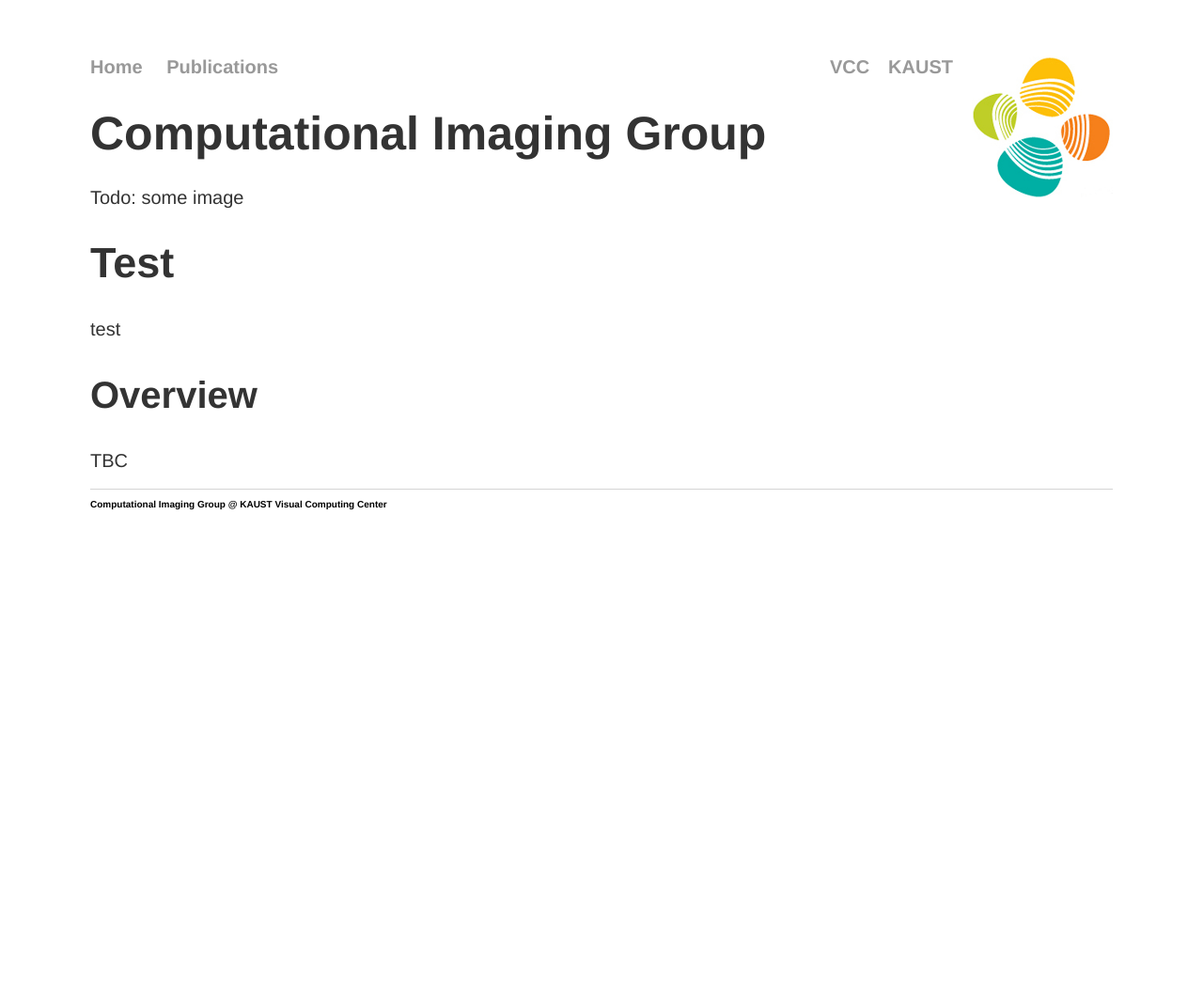
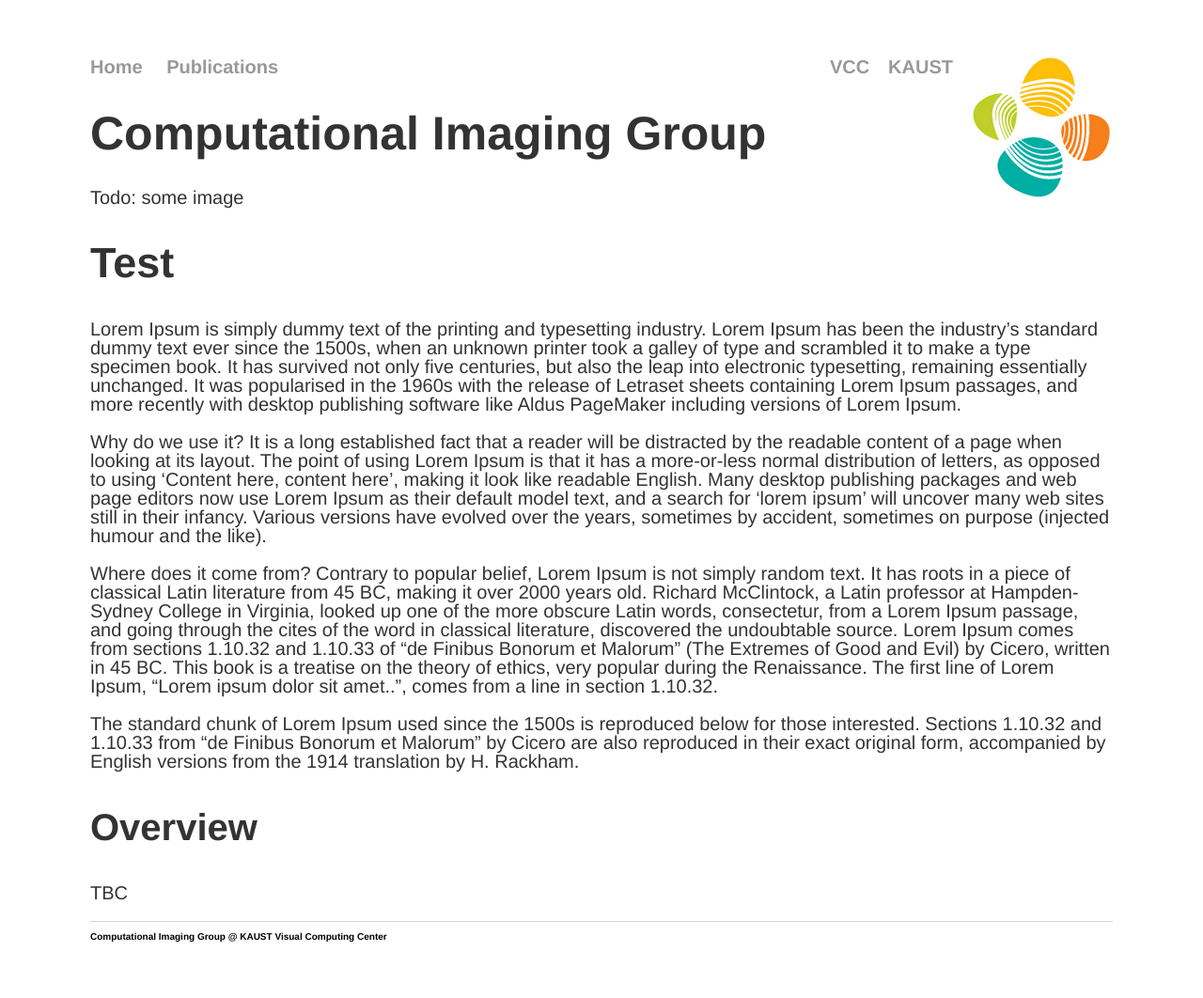
Before and after one commit to vccimaging/vccimaging.github.io, a Jekyll site: the page built from index.md, in a window 1280 px wide. Shown: the whole page at 94% size. Built offline with Jekyll 4.4.1, drawn with Linux system fonts in a browser that asks for light colours; before the commit the page ends 900 px from its top, so only the background shows below that.

Commit message:
Update index.md

```diff
--- a/index.md
+++ b/index.md
@@ -9,7 +9,15 @@
 
 ## Test
 
-test
+Lorem Ipsum is simply dummy text of the printing and typesetting industry. Lorem Ipsum has been the industry's standard dummy text ever since the 1500s, when an unknown printer took a galley of type and scrambled it to make a type specimen book. It has survived not only five centuries, but also the leap into electronic typesetting, remaining essentially unchanged. It was popularised in the 1960s with the release of Letraset sheets containing Lorem Ipsum passages, and more recently with desktop publishing software like Aldus PageMaker including versions of Lorem Ipsum.
+
+Why do we use it?
+It is a long established fact that a reader will be distracted by the readable content of a page when looking at its layout. The point of using Lorem Ipsum is that it has a more-or-less normal distribution of letters, as opposed to using 'Content here, content here', making it look like readable English. Many desktop publishing packages and web page editors now use Lorem Ipsum as their default model text, and a search for 'lorem ipsum' will uncover many web sites still in their infancy. Various versions have evolved over the years, sometimes by accident, sometimes on purpose (injected humour and the like).
+
+Where does it come from?
+Contrary to popular belief, Lorem Ipsum is not simply random text. It has roots in a piece of classical Latin literature from 45 BC, making it over 2000 years old. Richard McClintock, a Latin professor at Hampden-Sydney College in Virginia, looked up one of the more obscure Latin words, consectetur, from a Lorem Ipsum passage, and going through the cites of the word in classical literature, discovered the undoubtable source. Lorem Ipsum comes from sections 1.10.32 and 1.10.33 of "de Finibus Bonorum et Malorum" (The Extremes of Good and Evil) by Cicero, written in 45 BC. This book is a treatise on the theory of ethics, very popular during the Renaissance. The first line of Lorem Ipsum, "Lorem ipsum dolor sit amet..", comes from a line in section 1.10.32.
+
+The standard chunk of Lorem Ipsum used since the 1500s is reproduced below for those interested. Sections 1.10.32 and 1.10.33 from "de Finibus Bonorum et Malorum" by Cicero are also reproduced in their exact original form, accompanied by English versions from the 1914 translation by H. Rackham.
 
 ### Overview
 
```
